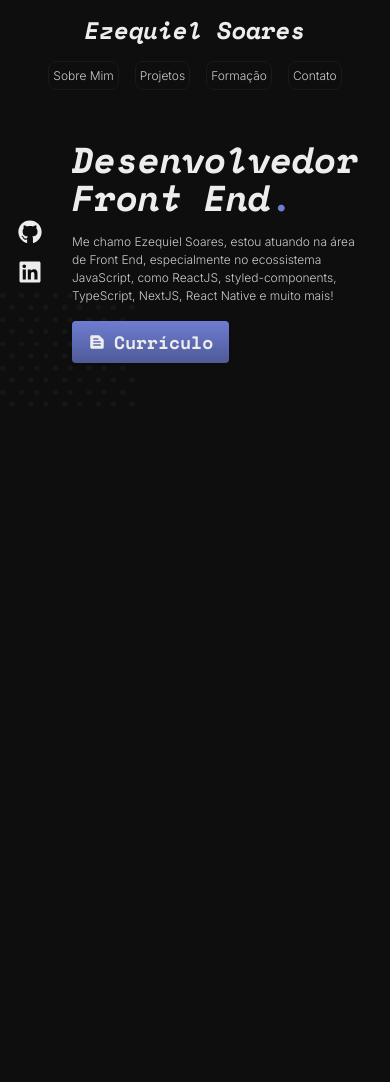
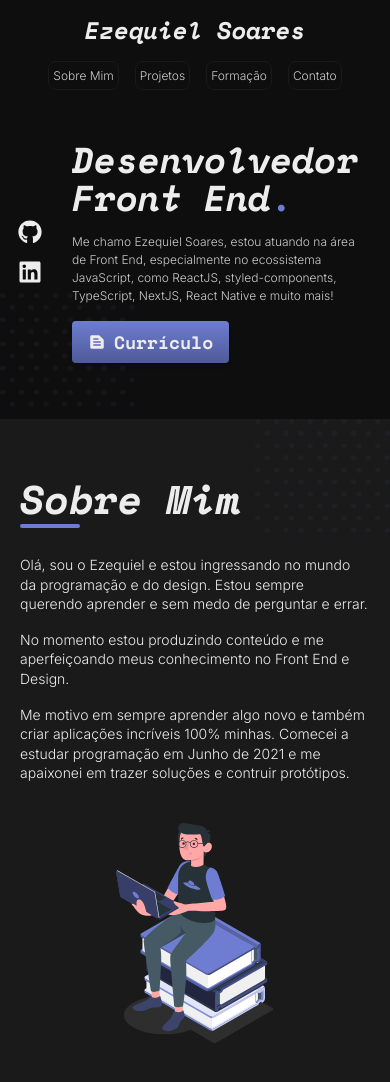
Before and after one commit to MrEzequiel/portfolio, a Next.js app: page / in a window 390 px wide. Shown: the top 1082 px of the page. Before the commit the page ends 844 px from the top, so only its background shows below. Built offline with nearby package versions, Linux system fonts and the light colour scheme.

Commit message:
feat: :sparkles: about me section, create use media query hook and change for header

```diff
--- a/src/components/Header/index.tsx
+++ b/src/components/Header/index.tsx
@@ -32,7 +32,7 @@ const Header: FC = () => {
           <nav>
             <NavBarContainer>
               <li>
-                <Text href="#about" as="a" variant="body2">
+                <Text href="#about-me" as="a" variant="body2">
                   Sobre Mim
                 </Text>
               </li>
--- a/src/components/Header/styles.ts
+++ b/src/components/Header/styles.ts
@@ -17,7 +17,8 @@ export const HeaderWrapper = styled.header<HeaderProps>`
   ${props =>
     props.isSticky &&
     css`
-      background: rgba(0, 0, 0, 0.15);
+      background: rgba(0, 0, 0, 0.8);
+      backdrop-filter: blur(18px);
 
       border-color: ${({ theme }) => theme.colorsGrey.g12};
     `}
--- /dev/null
+++ b/src/components/HomeSections/AboutMe/index.tsx
@@ -0,0 +1,61 @@
+import Image from 'next/image'
+import { FC } from 'react'
+import { useTheme } from 'styled-components'
+import useMediaQuery from '../../../hooks/useMediaQuery'
+import Section from '../../../styles/layout/Section'
+import Text from '../../../styles/layout/Text'
+import { AboutMeContainer, TextContainer } from './styles'
+
+const AboutMe: FC = () => {
+  const theme = useTheme()
+  const isTablet = useMediaQuery('(max-width: 768px)')
+  const isMobile = useMediaQuery('(max-width: 576px)')
+
+  return (
+    <Section id="about-me" patternPositionX="right" patternPositionY="top">
+      <AboutMeContainer>
+        <div>
+          <Text
+            as="h2"
+            variant={
+              (isMobile && 'heading3') || (isTablet && 'heading4') || 'heading5'
+            }
+            italic
+            divider
+          >
+            Sobre Mim
+          </Text>
+
+          <TextContainer>
+            <Text as="p" variant={isMobile ? 'body2' : 'body3'}>
+              Olá, sou o Ezequiel e estou ingressando no mundo da programação e
+              do design. Estou sempre querendo aprender e sem medo de perguntar
+              e errar.
+            </Text>
+
+            <Text as="p" variant={isMobile ? 'body2' : 'body3'}>
+              No momento estou produzindo conteúdo e me aperfeiçoando meus
+              conhecimento no Front End e Design.
+            </Text>
+
+            <Text as="p" variant={isMobile ? 'body2' : 'body3'}>
+              Me motivo em sempre aprender algo novo e também criar aplicações
+              incríveis 100% minhas. Comecei a estudar programação em Junho de
+              2021 e me apaixonei em trazer soluções e contruir protótipos.
+            </Text>
+          </TextContainer>
+        </div>
+
+        <div className="ilustration-container">
+          <Image
+            src="/ilustration-about.svg"
+            layout="fill"
+            alt="ilustração sobre mim"
+          />
+        </div>
+      </AboutMeContainer>
+    </Section>
+  )
+}
+
+export default AboutMe
--- /dev/null
+++ b/src/components/HomeSections/AboutMe/styles.ts
@@ -0,0 +1,33 @@
+import styled from 'styled-components'
+import Container from '../../../styles/layout/Container'
+
+export const AboutMeContainer = styled(Container)`
+  display: grid;
+  grid-template-columns: 5fr 4fr;
+  gap: ${props => props.theme.spaces.small_3};
+
+  .ilustration-container {
+    width: 100%;
+    height: 100%;
+    position: relative;
+  }
+
+  @media (max-width: 680px) {
+    grid-template-columns: 4fr 2fr;
+  }
+
+  @media (max-width: 500px) {
+    grid-template-columns: 1fr;
+
+    .ilustration-container {
+      height: 220px;
+    }
+  }
+`
+
+export const TextContainer = styled.div`
+  display: flex;
+  flex-direction: column;
+  gap: ${props => props.theme.spaces.small_1};
+  margin-top: ${props => props.theme.spaces.small_2};
+`
--- /dev/null
+++ b/src/hooks/useMediaQuery.ts
@@ -0,0 +1,24 @@
+import { useEffect, useState } from 'react'
+
+const useMediaQuery = (query: string) => {
+  const [matches, setMatches] = useState(false)
+
+  useEffect(() => {
+    const media = window.matchMedia(query)
+
+    if (media.matches !== matches) {
+      setMatches(media.matches)
+    }
+
+    const listener = () => {
+      setMatches(media.matches)
+    }
+
+    media.addEventListener('change', listener)
+    return () => media.removeEventListener('change', listener)
+  }, [matches, query])
+
+  return matches
+}
+
+export default useMediaQuery
--- a/src/pages/index.tsx
+++ b/src/pages/index.tsx
@@ -1,8 +1,14 @@
 import type { NextPage } from 'next'
+import AboutMe from '../components/HomeSections/AboutMe'
 import Introduction from '../components/HomeSections/Introduction'
 
 const Home: NextPage = () => {
-  return <Introduction />
+  return (
+    <>
+      <Introduction />
+      <AboutMe />
+    </>
+  )
 }
 
 export default Home
--- a/src/styles/layout/Text/index.ts
+++ b/src/styles/layout/Text/index.ts
@@ -1,6 +1,7 @@
-import styled from 'styled-components'
+import styled, { css } from 'styled-components'
 
 interface TextProps {
+  divider?: boolean
   italic?: boolean
   weight?: number
   variant?:
@@ -91,6 +92,7 @@ const getFontWeight = (variant: TextProps['variant']) => {
 }
 
 const Text = styled.p<TextProps>`
+  position: relative;
   font-size: ${props => getFontSize(props.variant)};
   line-height: ${props => getLineHeight(props.variant)};
 
@@ -99,9 +101,28 @@ const Text = styled.p<TextProps>`
 
   font-style: ${props => (props.italic ? 'italic' : 'normal')};
   font-family: ${props => getFontFamily(props.variant)};
+
+  ${props =>
+    props.divider &&
+    css`
+    &:before {
+      content: '';
+      position: absolute;
+      bottom: -5px;
+      left: 0;
+      width: 80px;
+      height: 4px;
+      border-radius: 5px;
+      background-color: ${props => props.theme.colorsPrimary.p800};
+
+      @media (max-width: 680px) {
+        width: 60px;
+      }
+    `}
 `
 
 Text.defaultProps = {
+  divider: false,
   variant: 'body1',
   italic: false
 }
```
Also changed, not shown: public/ilustration-about.svg (added).
